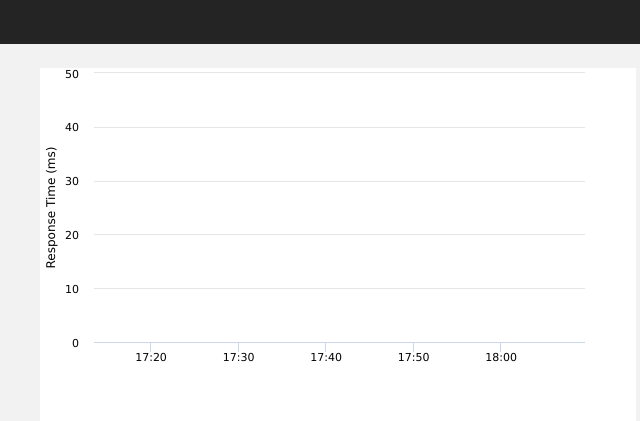
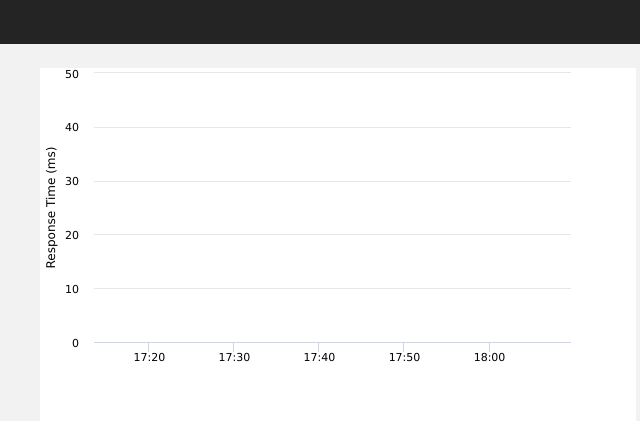
Before and after one commit to yaypm/bva, a website with bundled scripts: page app/routes/workflow.html in a window 1280 px wide. Shown: the top 421 px of the page, 624-1264 px from the left. Built offline with nearby package versions, Linux system fonts and the light colour scheme.

Commit message:
fixed graph

```diff
--- a/app/routes/workflow.html
+++ b/app/routes/workflow.html
@@ -192,7 +192,7 @@
   <div class="column--1-of-2" style=" background-color:white; margin-bottom: 20px">
 
 
-   <div id="container" style="float: left; height: 300px; width: 550px;margin-bottom: 50px;"></div>
+   <div id="container" style="float: left; height: 300px; width: 90%;margin-bottom: 50px;"></div>
 
 
 
```
